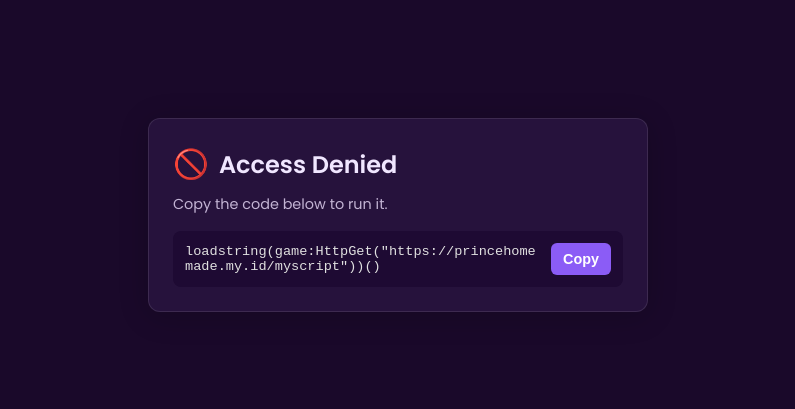
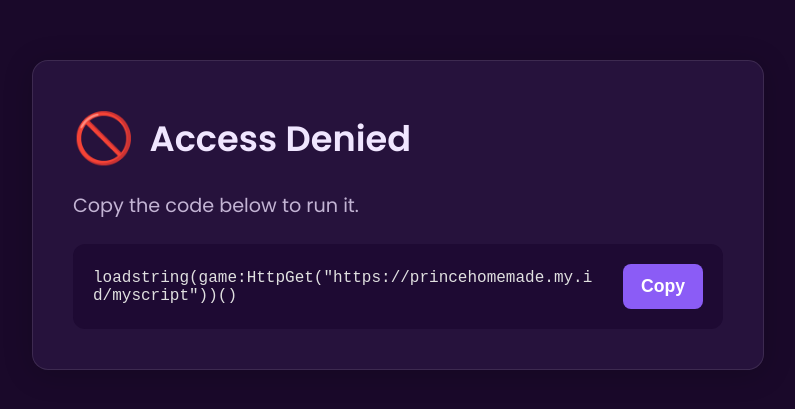
Before and after one commit to Princeks404/script-raw, a website: page public/index.html in a window 1280 px wide. Shown: the part 185-594 px from the top of the page, without its empty margins (242-1037 px from the left). Drawn offline with Linux system fonts and the light colour scheme.

Commit message:
Update index.html

```diff
--- a/public/index.html
+++ b/public/index.html
@@ -7,14 +7,14 @@
     <style>
         @import url('https://fonts.googleapis.com/css2?family=Poppins:wght@400;600&display=swap');
         body { font-family: 'Poppins', sans-serif; background-color: #1a092a; color: #e0e0e0; display: flex; justify-content: center; align-items: center; height: 100vh; margin: 0; padding: 20px; box-sizing: border-box; }
-        .container { display: flex; flex-direction: column; align-items: flex-start; padding: 24px; background: rgba(45, 24, 69, 0.7); border-radius: 12px; box-shadow: 0 4px 30px rgba(0, 0, 0, 0.2); backdrop-filter: blur(10px); -webkit-backdrop-filter: blur(10px); border: 1px solid rgba(255, 255, 255, 0.1); max-width: 100%; width: 450px; }
-        h1 { font-size: 1.5em; color: #f0e6ff; font-weight: 600; margin: 0 0 8px 0; display: flex; align-items: center; gap: 10px; }
-        h1 span { font-size: 1.2em; color: #ff5577; }
-        p { font-size: 0.9em; color: #c3b4d4; text-align: left; margin: 0 0 16px 0; }
-        .code-container { width: 100%; background: #1e0a33; border-radius: 8px; padding: 12px; display: flex; align-items: center; justify-content: space-between; gap: 12px; box-sizing: border-box; }
+        .container { display: flex; flex-direction: column; align-items: flex-start; padding: 40px; background: rgba(45, 24, 69, 0.7); border-radius: 16px; box-shadow: 0 4px 30px rgba(0, 0, 0, 0.2); backdrop-filter: blur(10px); -webkit-backdrop-filter: blur(10px); border: 1px solid rgba(255, 255, 255, 0.1); max-width: 100%; width: 650px; }
+        h1 { font-size: 2.2em; color: #f0e6ff; font-weight: 600; margin: 0 0 16px 0; display: flex; align-items: center; gap: 15px; }
+        h1 span { font-size: 1.4em; color: #ff5577; }
+        p { font-size: 1.2em; color: #c3b4d4; text-align: left; margin: 0 0 24px 0; }
+        .code-container { width: 100%; background: #1e0a33; border-radius: 12px; padding: 20px; display: flex; align-items: center; justify-content: space-between; gap: 16px; box-sizing: border-box; }
         pre { margin: 0; flex-grow: 1; overflow-x: auto; }
-        code { font-family: 'Courier New', Courier, monospace; font-size: 0.85em; color: #e0e0e0; white-space: pre-wrap; word-break: break-all; }
-        #copy-button { background-color: #8b5cf6; color: white; border: none; padding: 8px 12px; border-radius: 6px; cursor: pointer; transition: background-color 0.2s ease; font-weight: 600; font-size: 0.9em; flex-shrink: 0; }
+        code { font-family: 'Courier New', Courier, monospace; font-size: 1em; color: #e0e0e0; white-space: pre-wrap; word-break: break-all; }
+        #copy-button { background-color: #8b5cf6; color: white; border: none; padding: 12px 18px; border-radius: 8px; cursor: pointer; transition: background-color 0.2s ease; font-weight: 600; font-size: 1.1em; flex-shrink: 0; }
         #copy-button:hover { background-color: #7c3aed; }
     </style>
 </head>
```
